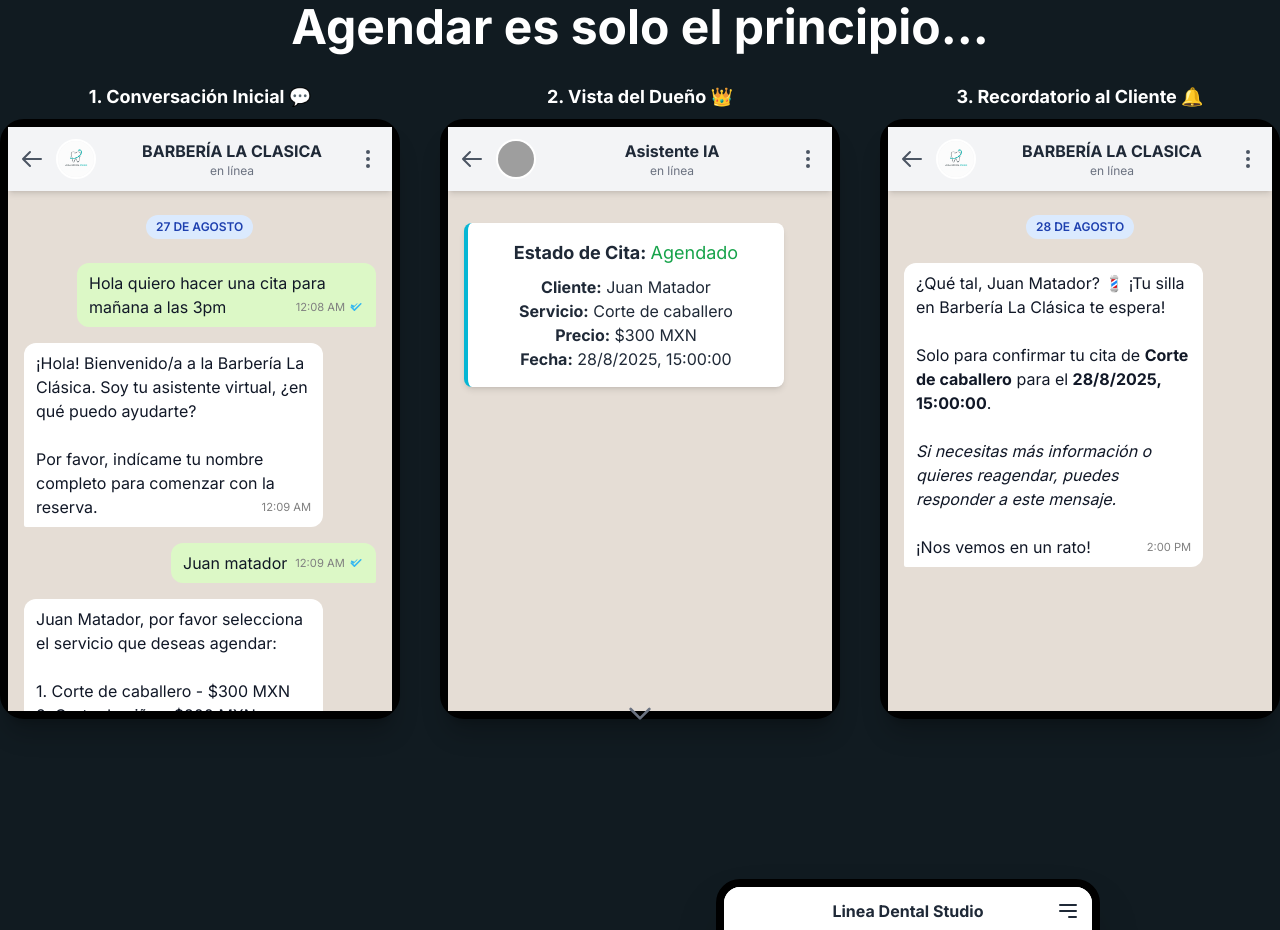
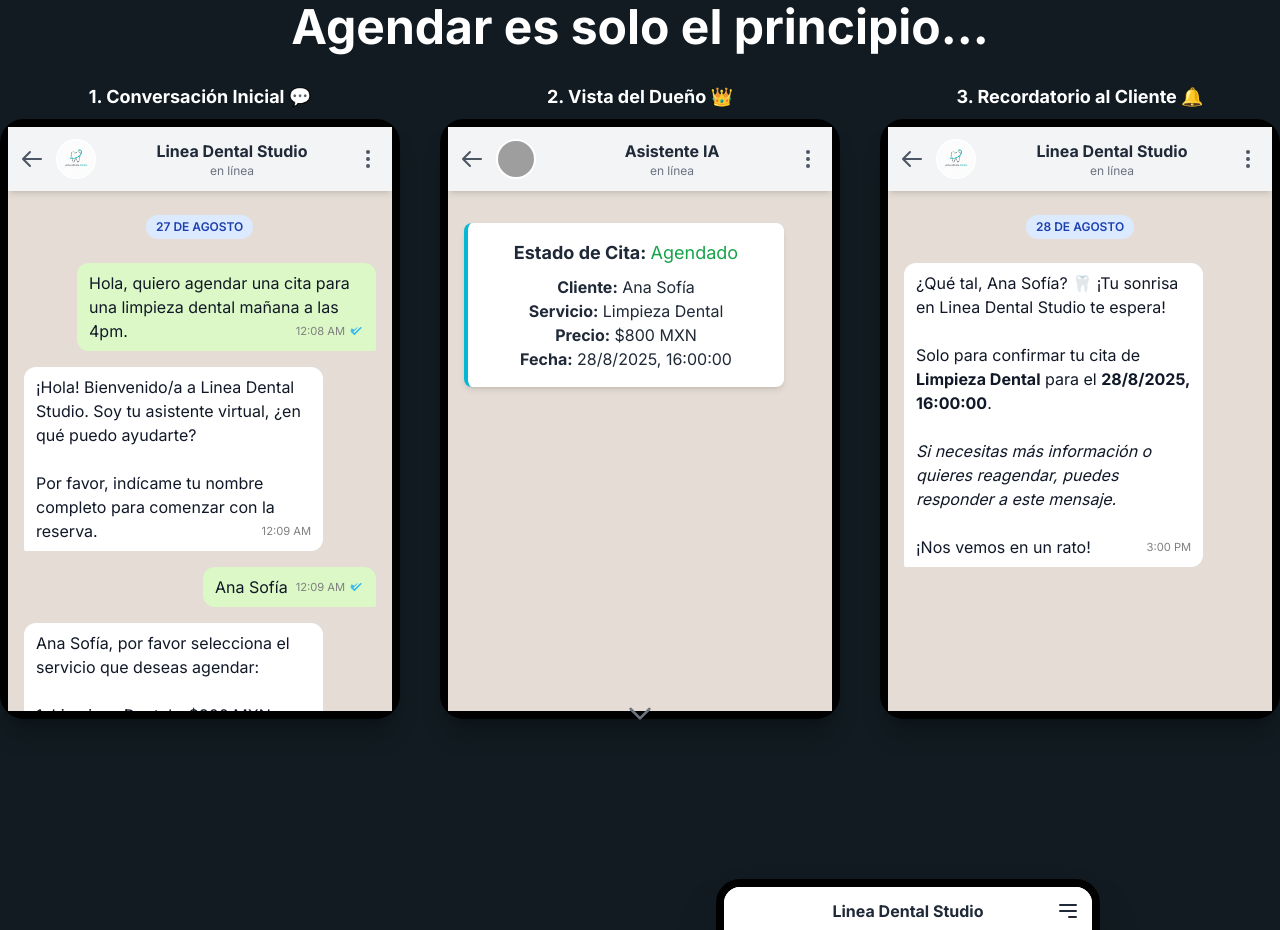
Before and after one commit to andresgd2003-art/clinicalineadentalstudio, a plain HTML site: page docs/venta.html in a window 1280 px wide. Shown: the part 2439-3369 px from the top of the page. Drawn offline with nearby package versions, Linux system fonts and the light colour scheme; grey boxes are pictures that could not be loaded.

Commit message:
Adapt WhatsApp examples to dental clinic

```diff
--- a/docs/venta.html
+++ b/docs/venta.html
@@ -224,19 +224,19 @@
                             <header class="bg-gray-100 p-3 flex items-center shadow-md z-10 flex-shrink-0">
                                 <svg xmlns="http://www.w3.org/2000/svg" class="h-6 w-6 text-gray-600 mr-3" fill="none" viewBox="0 0 24 24" stroke="currentColor"><path stroke-linecap="round" stroke-linejoin="round" stroke-width="2" d="M10 19l-7-7m0 0l7-7m-7 7h18" /></svg>
                                 <img src="images/logo.png" alt="Avatar" class="w-10 h-10 rounded-full mr-3 border-2 border-white">
-                                <div class="flex-grow"><h2 class="font-bold text-gray-800">BARBERÍA LA CLASICA</h2><p class="text-xs text-gray-500">en línea</p></div>
+                                <div class="flex-grow"><h2 class="font-bold text-gray-800">Linea Dental Studio</h2><p class="text-xs text-gray-500">en línea</p></div>
                                 <svg xmlns="http://www.w3.org/2000/svg" class="h-6 w-6 text-gray-600" fill="none" viewBox="0 0 24 24" stroke="currentColor"><path stroke-linecap="round" stroke-linejoin="round" stroke-width="2" d="M12 5v.01M12 12v.01M12 19v.01M12 6a1 1 0 110-2 1 1 0 010 2zm0 7a1 1 0 110-2 1 1 0 010 2zm0 7a1 1 0 110-2 1 1 0 010 2z" /></svg>
                             </header>
                             <main class="overflow-y-auto chat-bg p-4 flex flex-col space-y-4 flex-grow">
                                 <div class="self-center bg-blue-100 text-blue-800 text-xs font-semibold px-2.5 py-1 rounded-full my-2 animate-bubble-in" style="animation-delay: 0.5s;">27 DE AGOSTO</div>
-                                <div class="message-bubble sent animate-bubble-in" style="animation-delay: 1s;"><span>Hola quiero hacer una cita para mañana a las 3pm</span><div class="timestamp">12:08 AM <svg class="double-check-blue" fill="currentColor" viewBox="0 0 20 20"><path fill-rule="evenodd" d="M16.707 5.293a1 1 0 010 1.414l-8 8a1 1 0 01-1.414 0l-4-4a1 1 0 011.414-1.414L8 12.586l7.293-7.293a1 1 0 011.414 0z" clip-rule="evenodd"></path><path fill-rule="evenodd" d="M11.293 5.293a1 1 0 010 1.414l-4 4a1 1 0 01-1.414 0l-2-2a1 1 0 011.414-1.414L8 8.586l3.293-3.293a1 1 0 011.414 0z" clip-rule="evenodd"></path></svg></div></div>
-                                <div class="message-bubble received animate-bubble-in" style="animation-delay: 2s;"><span>¡Hola! Bienvenido/a a la Barbería La Clásica. Soy tu asistente virtual, ¿en qué puedo ayudarte?<br><br>Por favor, indícame tu nombre completo para comenzar con la reserva.</span><div class="timestamp">12:09 AM</div></div>
-                                <div class="message-bubble sent animate-bubble-in" style="animation-delay: 3s;"><span>Juan matador</span><div class="timestamp">12:09 AM<svg class="double-check-blue" fill="currentColor" viewBox="0 0 20 20"><path fill-rule="evenodd" d="M16.707 5.293a1 1 0 010 1.414l-8 8a1 1 0 01-1.414 0l-4-4a1 1 0 011.414-1.414L8 12.586l7.293-7.293a1 1 0 011.414 0z" clip-rule="evenodd"></path><path fill-rule="evenodd" d="M11.293 5.293a1 1 0 010 1.414l-4 4a1 1 0 01-1.414 0l-2-2a1 1 0 011.414-1.414L8 8.586l3.293-3.293a1 1 0 011.414 0z" clip-rule="evenodd"></path></svg></div></div>
-                                <div class="message-bubble received animate-bubble-in" style="animation-delay: 4s;"><span>Juan Matador, por favor selecciona el servicio que deseas agendar:<br><br>1. Corte de caballero - $300 MXN<br>2. Corte de niño - $200 MXN<br>3. Corte y barba - $400 MXN<br><br>Indícame el número o el nombre exacto del servicio.</span><div class="timestamp">12:09 AM</div></div>
-                                <div class="message-bubble sent animate-bubble-in" style="animation-delay: 5s;"><span>Corte de caballero</span><div class="timestamp">12:09 AM<svg class="double-check-blue" fill="currentColor" viewBox="0 0 20 20"><path fill-rule="evenodd" d="M16.707 5.293a1 1 0 010 1.414l-8 8a1 1 0 01-1.414 0l-4-4a1 1 0 011.414-1.414L8 12.586l7.293-7.293a1 1 0 011.414 0z" clip-rule="evenodd"></path><path fill-rule="evenodd" d="M11.293 5.293a1 1 0 010 1.414l-4 4a1 1 0 01-1.414 0l-2-2a1 1 0 011.414-1.414L8 8.586l3.293-3.293a1 1 0 011.414 0z" clip-rule="evenodd"></path></svg></div></div>
-                                <div class="message-bubble received animate-bubble-in" style="animation-delay: 6s;"><span>Juan Matador, el horario para corte de caballero mañana a las 3:00 PM está libre. ¿Confirmas que quieres agendar tu cita a esa hora?</span><div class="timestamp">12:10 AM</div></div>
-                                <div class="message-bubble sent animate-bubble-in" style="animation-delay: 7s;"><span>Sip</span><div class="timestamp">12:10 AM<svg class="double-check-blue" fill="currentColor" viewBox="0 0 20 20"><path fill-rule="evenodd" d="M16.707 5.293a1 1 0 010 1.414l-8 8a1 1 0 01-1.414 0l-4-4a1 1 0 011.414-1.414L8 12.586l7.293-7.293a1 1 0 011.414 0z" clip-rule="evenodd"></path><path fill-rule="evenodd" d="M11.293 5.293a1 1 0 010 1.414l-4 4a1 1 0 01-1.414 0l-2-2a1 1 0 011.414-1.414L8 8.586l3.293-3.293a1 1 0 011.414 0z" clip-rule="evenodd"></path></svg></div></div>
-                                <div class="message-bubble received animate-bubble-in" style="animation-delay: 8s;"><span>Juan Matador, tu cita para corte de caballero mañana a las 3:00 PM ha sido agendada exitosamente.<br><br>Te esperamos en la barbería, gracias por preferirnos. ¡Hasta luego!<br><br>Esta es nuestra ubicación: <a href="#" target="_blank" class="text-blue-600 underline">https://maps.app.goo.gl/ZbsFQbJeTs4USTN46</a></span><div class="timestamp">12:10 AM</div></div>
+                                <div class="message-bubble sent animate-bubble-in" style="animation-delay: 1s;"><span>Hola, quiero agendar una cita para una limpieza dental mañana a las 4pm.</span><div class="timestamp">12:08 AM <svg class="double-check-blue" fill="currentColor" viewBox="0 0 20 20"><path fill-rule="evenodd" d="M16.707 5.293a1 1 0 010 1.414l-8 8a1 1 0 01-1.414 0l-4-4a1 1 0 011.414-1.414L8 12.586l7.293-7.293a1 1 0 011.414 0z" clip-rule="evenodd"></path><path fill-rule="evenodd" d="M11.293 5.293a1 1 0 010 1.414l-4 4a1 1 0 01-1.414 0l-2-2a1 1 0 011.414-1.414L8 8.586l3.293-3.293a1 1 0 011.414 0z" clip-rule="evenodd"></path></svg></div></div>
+                                <div class="message-bubble received animate-bubble-in" style="animation-delay: 2s;"><span>¡Hola! Bienvenido/a a Linea Dental Studio. Soy tu asistente virtual, ¿en qué puedo ayudarte?<br><br>Por favor, indícame tu nombre completo para comenzar con la reserva.</span><div class="timestamp">12:09 AM</div></div>
+                                <div class="message-bubble sent animate-bubble-in" style="animation-delay: 3s;"><span>Ana Sofía</span><div class="timestamp">12:09 AM<svg class="double-check-blue" fill="currentColor" viewBox="0 0 20 20"><path fill-rule="evenodd" d="M16.707 5.293a1 1 0 010 1.414l-8 8a1 1 0 01-1.414 0l-4-4a1 1 0 011.414-1.414L8 12.586l7.293-7.293a1 1 0 011.414 0z" clip-rule="evenodd"></path><path fill-rule="evenodd" d="M11.293 5.293a1 1 0 010 1.414l-4 4a1 1 0 01-1.414 0l-2-2a1 1 0 011.414-1.414L8 8.586l3.293-3.293a1 1 0 011.414 0z" clip-rule="evenodd"></path></svg></div></div>
+                                <div class="message-bubble received animate-bubble-in" style="animation-delay: 4s;"><span>Ana Sofía, por favor selecciona el servicio que deseas agendar:<br><br>1. Limpieza Dental - $800 MXN<br>2. Blanqueamiento Dental - $2,500 MXN<br>3. Consulta de Ortodoncia - $1,000 MXN<br>4. Implante Dental - $15,000 MXN<br><br>Indícame el número o el nombre exacto del servicio.</span><div class="timestamp">12:09 AM</div></div>
+                                <div class="message-bubble sent animate-bubble-in" style="animation-delay: 5s;"><span>Limpieza Dental</span><div class="timestamp">12:09 AM<svg class="double-check-blue" fill="currentColor" viewBox="0 0 20 20"><path fill-rule="evenodd" d="M16.707 5.293a1 1 0 010 1.414l-8 8a1 1 0 01-1.414 0l-4-4a1 1 0 011.414-1.414L8 12.586l7.293-7.293a1 1 0 011.414 0z" clip-rule="evenodd"></path><path fill-rule="evenodd" d="M11.293 5.293a1 1 0 010 1.414l-4 4a1 1 0 01-1.414 0l-2-2a1 1 0 011.414-1.414L8 8.586l3.293-3.293a1 1 0 011.414 0z" clip-rule="evenodd"></path></svg></div></div>
+                                <div class="message-bubble received animate-bubble-in" style="animation-delay: 6s;"><span>Ana Sofía, el horario para Limpieza Dental mañana a las 4:00 PM está libre. ¿Confirmas que quieres agendar tu cita a esa hora?</span><div class="timestamp">12:10 AM</div></div>
+                                <div class="message-bubble sent animate-bubble-in" style="animation-delay: 7s;"><span>Sí, confirmo</span><div class="timestamp">12:10 AM<svg class="double-check-blue" fill="currentColor" viewBox="0 0 20 20"><path fill-rule="evenodd" d="M16.707 5.293a1 1 0 010 1.414l-8 8a1 1 0 01-1.414 0l-4-4a1 1 0 011.414-1.414L8 12.586l7.293-7.293a1 1 0 011.414 0z" clip-rule="evenodd"></path><path fill-rule="evenodd" d="M11.293 5.293a1 1 0 010 1.414l-4 4a1 1 0 01-1.414 0l-2-2a1 1 0 011.414-1.414L8 8.586l3.293-3.293a1 1 0 011.414 0z" clip-rule="evenodd"></path></svg></div></div>
+                                <div class="message-bubble received animate-bubble-in" style="animation-delay: 8s;"><span>Ana Sofía, tu cita para Limpieza Dental mañana a las 4:00 PM ha sido agendada exitosamente.<br><br>Te esperamos en Linea Dental Studio. ¡Gracias por preferirnos!<br><br>Esta es nuestra ubicación: <a href="#" target="_blank" class="text-blue-600 underline">https://maps.app.goo.gl/ZbsFQbJeTs4USTN46</a></span><div class="timestamp">12:10 AM</div></div>
                             </main>
                         </div>
                     </div>
@@ -253,10 +253,10 @@
                             <main class="chat-bg p-4 flex flex-col justify-start flex-grow">
                                 <div class="bg-white border-l-4 border-cyan-500 text-gray-800 p-4 rounded-lg shadow-md w-full max-w-xs mt-4 animate-bubble-in" style="animation-delay: 1s;">
                                     <p class="font-bold text-lg mb-2">Estado de Cita: <span class="font-normal text-green-600">Agendado</span></p>
-                                    <p><strong>Cliente:</strong> Juan Matador</p>
-                                    <p><strong>Servicio:</strong> Corte de caballero</p>
-                                    <p><strong>Precio:</strong> $300 MXN</p>
-                                    <p><strong>Fecha:</strong> 28/8/2025, 15:00:00</p>
+                                    <p><strong>Cliente:</strong> Ana Sofía</p>
+                                    <p><strong>Servicio:</strong> Limpieza Dental</p>
+                                    <p><strong>Precio:</strong> $800 MXN</p>
+                                    <p><strong>Fecha:</strong> 28/8/2025, 16:00:00</p>
                                 </div>
                             </main>
                         </div>
@@ -268,14 +268,14 @@
                             <header class="bg-gray-100 p-3 flex items-center shadow-md z-10 flex-shrink-0">
                                 <svg xmlns="http://www.w3.org/2000/svg" class="h-6 w-6 text-gray-600 mr-3" fill="none" viewBox="0 0 24 24" stroke="currentColor"><path stroke-linecap="round" stroke-linejoin="round" stroke-width="2" d="M10 19l-7-7m0 0l7-7m-7 7h18" /></svg>
                                 <img src="images/logo.png" alt="Avatar" class="w-10 h-10 rounded-full mr-3 border-2 border-white">
-                                <div class="flex-grow"><h2 class="font-bold text-gray-800">BARBERÍA LA CLASICA</h2><p class="text-xs text-gray-500">en línea</p></div>
+                                <div class="flex-grow"><h2 class="font-bold text-gray-800">Linea Dental Studio</h2><p class="text-xs text-gray-500">en línea</p></div>
                                 <svg xmlns="http://www.w3.org/2000/svg" class="h-6 w-6 text-gray-600" fill="none" viewBox="0 0 24 24" stroke="currentColor"><path stroke-linecap="round" stroke-linejoin="round" stroke-width="2" d="M12 5v.01M12 12v.01M12 19v.01M12 6a1 1 0 110-2 1 1 0 010 2zm0 7a1 1 0 110-2 1 1 0 010 2zm0 7a1 1 0 110-2 1 1 0 010 2z" /></svg>
                             </header>
                             <main class="overflow-y-auto chat-bg p-4 flex flex-col justify-start space-y-4 flex-grow">
                                 <div class="self-center bg-blue-100 text-blue-800 text-xs font-semibold px-2.5 py-1 rounded-full my-2 animate-bubble-in" style="animation-delay: 1s;">28 DE AGOSTO</div>
                                 <div class="message-bubble received animate-bubble-in" style="animation-delay: 1.5s;">
-                                    <span>¿Qué tal, Juan Matador? 💈 ¡Tu silla en Barbería La Clásica te espera!<br><br>Solo para confirmar tu cita de <b>Corte de caballero</b> para el <b>28/8/2025, 15:00:00</b>.<br><br><i>Si necesitas más información o quieres reagendar, puedes responder a este mensaje.</i><br><br>¡Nos vemos en un rato!</span>
-                                    <div class="timestamp">2:00 PM</div>
+                                    <span>¿Qué tal, Ana Sofía? 🦷 ¡Tu sonrisa en Linea Dental Studio te espera!<br><br>Solo para confirmar tu cita de <b>Limpieza Dental</b> para el <b>28/8/2025, 16:00:00</b>.<br><br><i>Si necesitas más información o quieres reagendar, puedes responder a este mensaje.</i><br><br>¡Nos vemos en un rato!</span>
+                                    <div class="timestamp">3:00 PM</div>
                                 </div>
                             </main>
                         </div>
```
